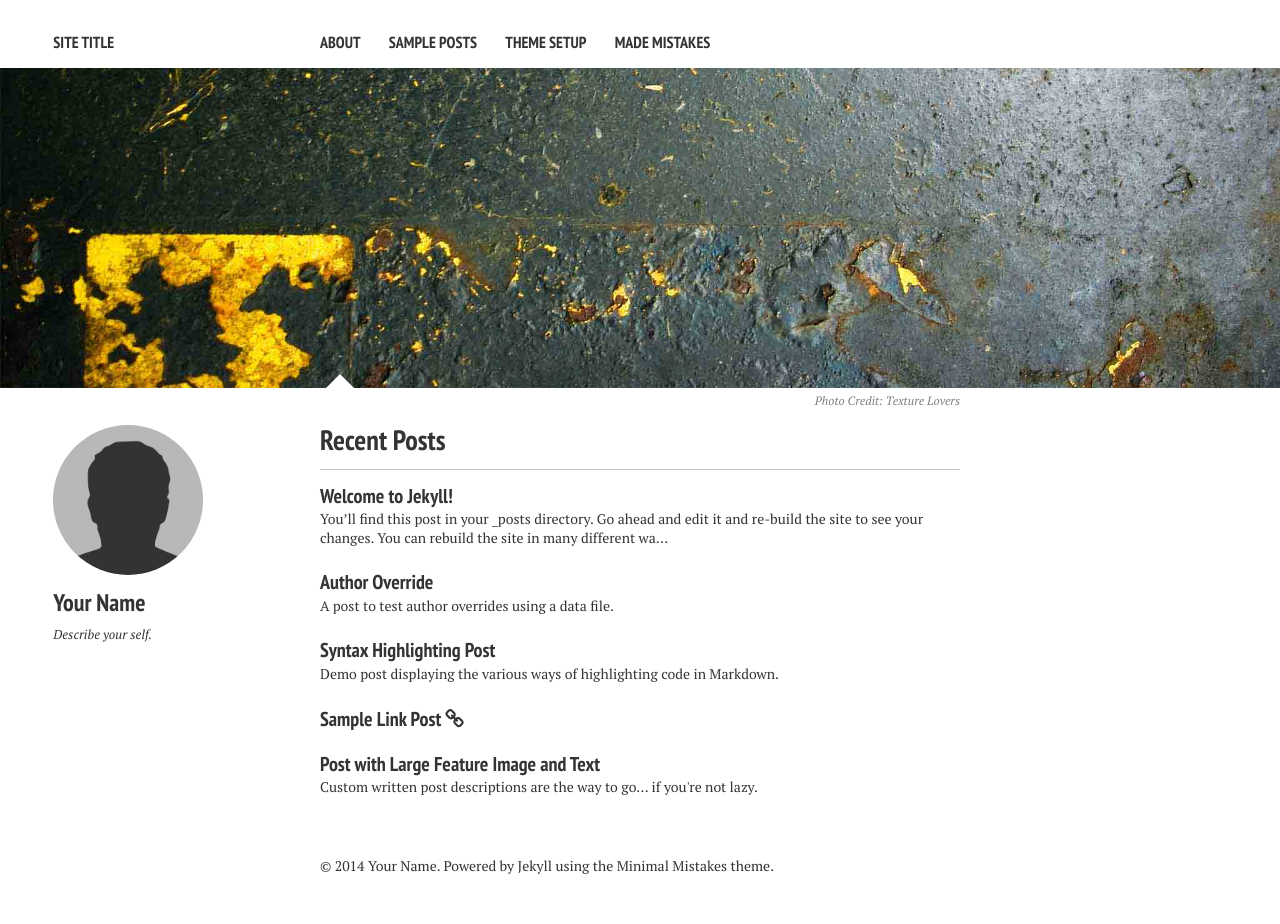
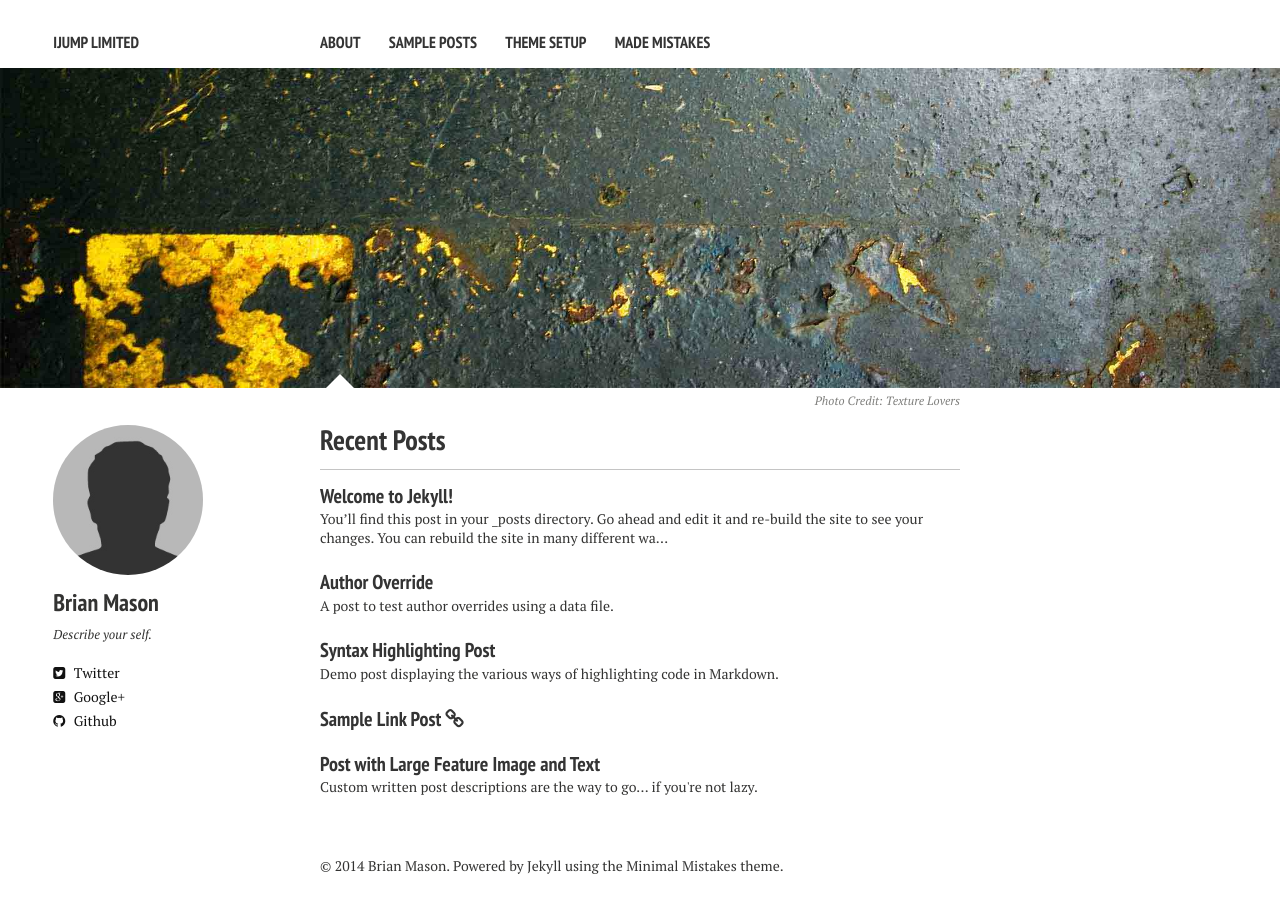
Before and after one commit to ijumper/ijumper.github.io, a Jekyll site: the page built from index.md, in a window 1280 px wide. Built offline with Jekyll 4.4.1, drawn with Linux system fonts in a browser that asks for light colours; nearby versions of some CDN libraries.

Commit message:
Updated site _config.yml

```diff
--- a/_config.yml
+++ b/_config.yml
@@ -1,8 +1,8 @@
 # Site wide configuration
 
-title:            Site Title
-locale:           en_US
-url:              http://localhost:4000
+title:            IJUMP LIMITED
+locale:           en_GB
+url:              http://ijumper.github.io
 
 
 # Jekyll configuration
@@ -26,21 +26,21 @@ kramdown:
 
 # Site owner
 owner:
-  name: Your Name
+  name: Brian Mason
   avatar: bio-photo.jpg
   bio: "Describe your self."
   email:
   disqus-shortname:
-  twitter: #username
+  twitter: bjemper
   facebook: #username
   google:
-    plus: #username
+    plus: bjemason
     analytics:
     verify:
     ad-client:
     ad-slot:
   bing-verify:
-  github: #username
+  github: ijumper
   stackoverflow: #http://stackoverflow.com/users/123456/username
   linkedin: #username
   instagram: #username
```
